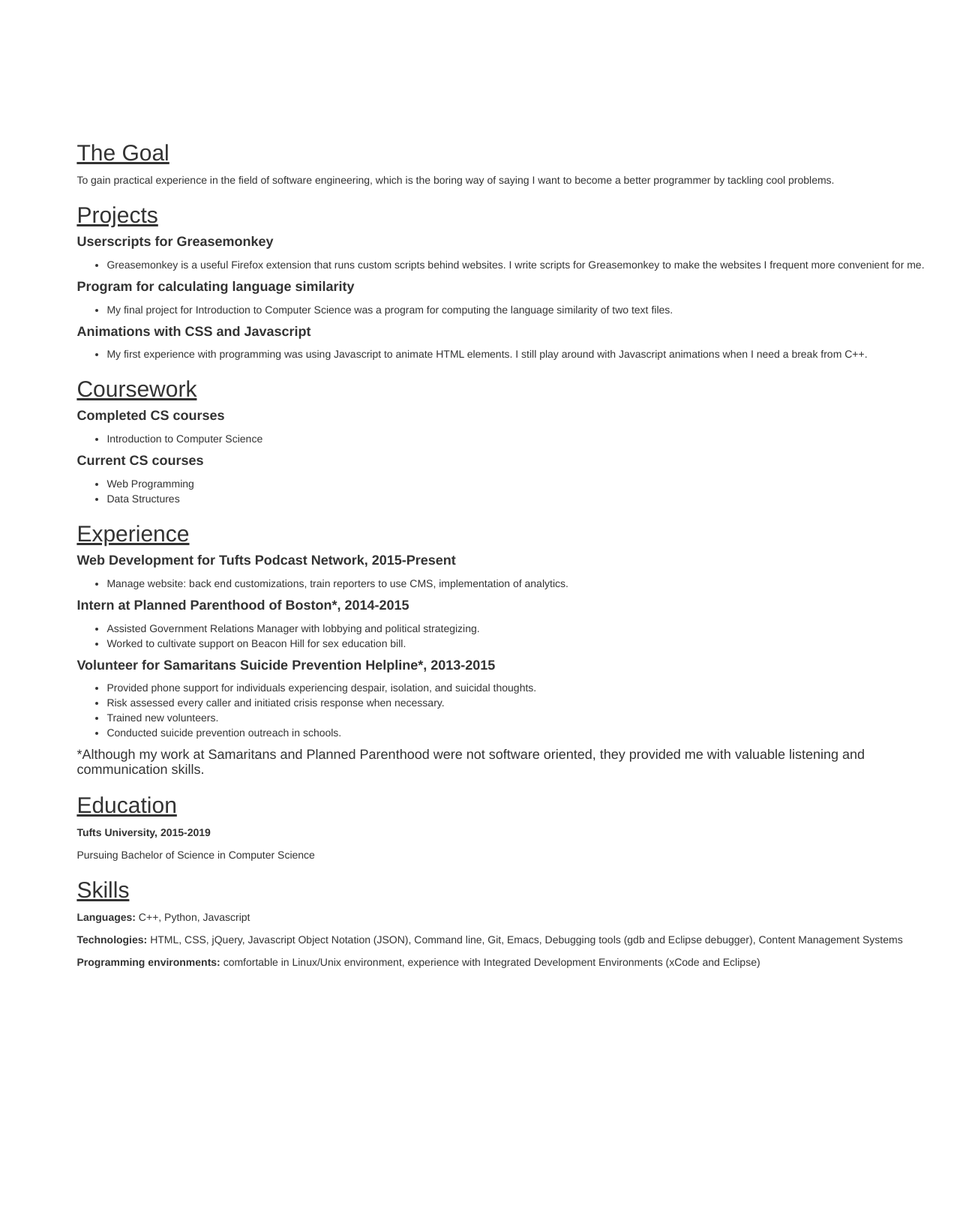
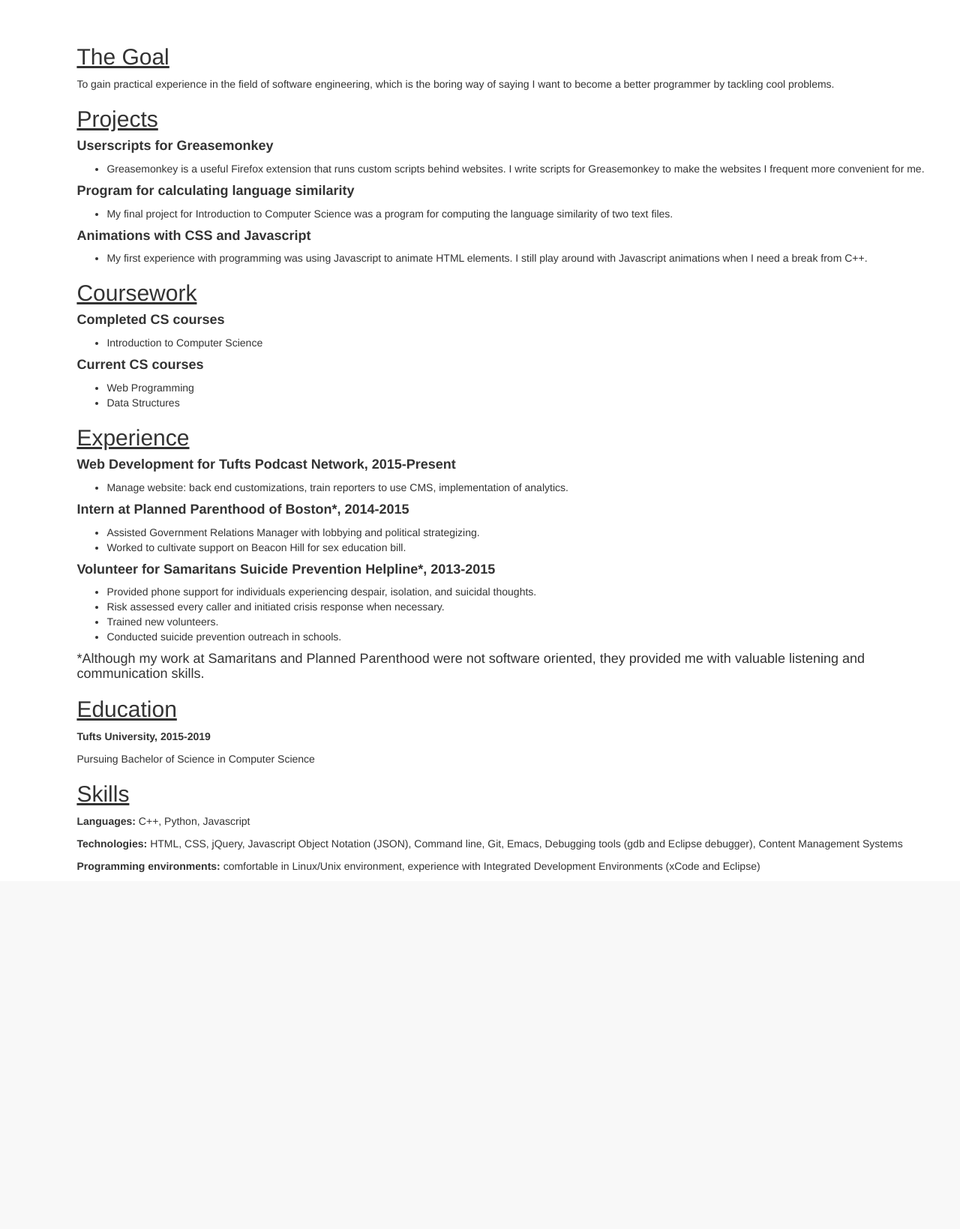
Before and after one commit to brinleym/brinleym.github.io, a PHP site: page /resume.html in a window 1280 px wide. Shown: the part 51-1690 px from the top of the page at 75% size. After the commit the page ends 1214 px from the top, so only its background shows below. Run offline with PHP 8.4, Linux system fonts and the light colour scheme; some libraries are stand-ins or nearby versions.

Commit message:
style changes

```diff
--- a/main.css
+++ b/main.css
@@ -18,7 +18,5 @@ body, .main {
 }
 .welcome-message {
 	position: absolute;
-	top: 20%;
-	left: 20%;
 	font-size: 25px;
 }
--- a/resume.css
+++ b/resume.css
@@ -1,11 +1,7 @@
 .main {
-	min-height: 200%;
+	/*min-height: 200%;*/
 }
 .resume {
-	position: absolute;
-	padding-left: 20%;
-	padding-right: 20%;
-	top: 8%;
 }
 .bolden {
 	font-weight: bold;
```
